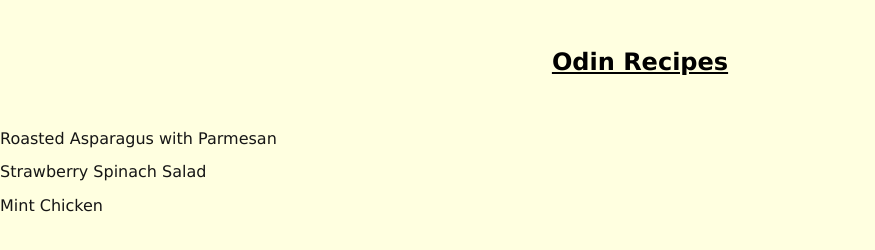
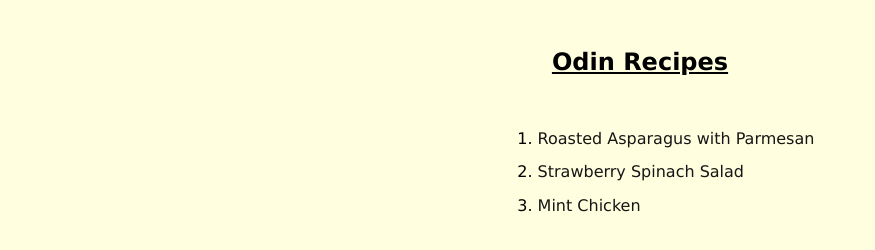
Before and after one commit to alfreps/odin-recipes, a plain HTML site: page index.html in a window 1280 px wide. Shown: the whole page, without its empty margins (0-875 px from the left). Drawn offline with Linux system fonts and the light colour scheme.

Commit message:
File_Modified - added styles for the links in the file style.css.

```diff
--- a/styles/style.css
+++ b/styles/style.css
@@ -57,3 +57,8 @@ li {
     padding: .3em 0;
     min-height: 24px;
 }
+
+.link {
+    margin: 0 42% 0 42%;
+    min-width: 25em;
+}
```
